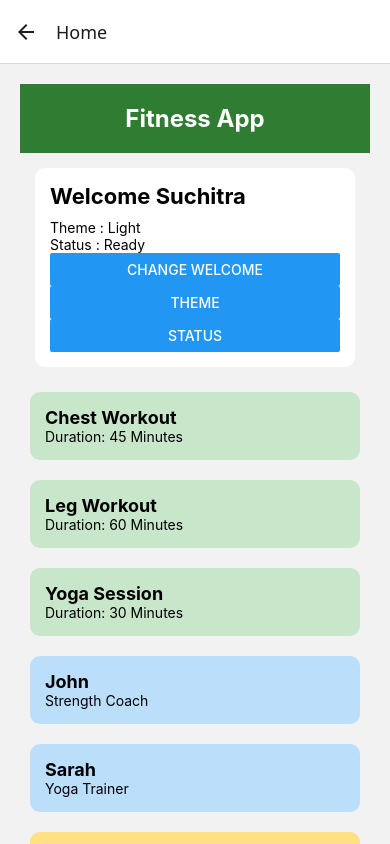
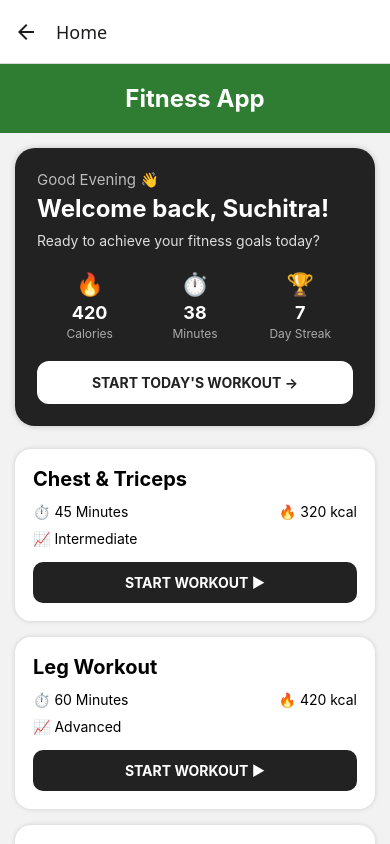
Before and after one commit to suchitrathippareddy-wq/Fitlife, a React Native app: screen /Home in a window 390 px wide. Built offline with nearby package versions, Linux system fonts and the light colour scheme.

Commit message:
Improved workout and welcome cards

```diff
--- a/components/WelcomeCard.js
+++ b/components/WelcomeCard.js
@@ -1,72 +1,127 @@
-import { View, Text, Button, StyleSheet } from "react-native";
+import { View, Text, StyleSheet, TouchableOpacity } from "react-native";
 import { useState } from "react";
 
 export default function WelcomeCard() {
-
-  const [title, setTitle] = useState("Welcome Suchitra");
-  const [theme, setTheme] = useState("Light");
-  const [status, setStatus] = useState("Ready");
+  const [name, setName] = useState("Suchitra");
 
   return (
-    <View
-      style={[
-        styles.card,
-        {
-          backgroundColor: theme === "Light" ? "#FFFFFF" : "#333333",
-        },
-      ]}
-    >
-      <Text
-        style={[
-          styles.title,
-          {
-            color: theme === "Light" ? "black" : "white",
-          },
-        ]}
-      >
-        {title}
+    <View style={styles.card}>
+
+      {/* Greeting */}
+      <Text style={styles.greeting}>Good Evening 👋</Text>
+
+      <Text style={styles.name}>Welcome back, {name}!</Text>
+
+      <Text style={styles.message}>
+        Ready to achieve your fitness goals today?
       </Text>
 
-      <Text style={{ color: theme === "Light" ? "black" : "white" }}>
-        Theme : {theme}
-      </Text>
+      {/* Quick Stats */}
+      <View style={styles.statsRow}>
 
-      <Text style={{ color: theme === "Light" ? "black" : "white" }}>
-        Status : {status}
-      </Text>
+        <View style={styles.statBox}>
+          <Text style={styles.icon}>🔥</Text>
+          <Text style={styles.statValue}>420</Text>
+          <Text style={styles.statLabel}>Calories</Text>
+        </View>
 
-      <Button
-        title="Change Welcome"
-        onPress={() => setTitle("Keep Training!")}
-      />
+        <View style={styles.statBox}>
+          <Text style={styles.icon}>⏱️</Text>
+          <Text style={styles.statValue}>38</Text>
+          <Text style={styles.statLabel}>Minutes</Text>
+        </View>
 
-      <Button
-        title="Theme"
-        onPress={() =>
-          setTheme(theme === "Light" ? "Dark" : "Light")
-        }
-      />
+        <View style={styles.statBox}>
+          <Text style={styles.icon}>🏆</Text>
+          <Text style={styles.statValue}>7</Text>
+          <Text style={styles.statLabel}>Day Streak</Text>
+        </View>
 
-      <Button
-        title="Status"
-        onPress={() =>
-          setStatus(status === "Ready" ? "Workout Done" : "Ready")
-        }
-      />
+      </View>
+
+      {/* Action Button */}
+      <TouchableOpacity
+        style={styles.button}
+        onPress={() => setName("Fitness Champion")}
+      >
+        <Text style={styles.buttonText}>
+          START TODAY'S WORKOUT →
+        </Text>
+      </TouchableOpacity>
+
     </View>
   );
 }
 
 const styles = StyleSheet.create({
   card: {
+    backgroundColor: "#222222",
     margin: 15,
-    padding: 15,
-    borderRadius: 10,
+    padding: 22,
+    borderRadius: 20,
     elevation: 5,
+    shadowOpacity: 0.2,
+    shadowRadius: 6,
   },
-  title: {
+
+  greeting: {
+    color: "#BBBBBB",
+    fontSize: 15,
+    marginBottom: 5,
+  },
+
+  name: {
+    color: "#FFFFFF",
+    fontSize: 24,
+    fontWeight: "bold",
+    marginBottom: 8,
+  },
+
+  message: {
+    color: "#DDDDDD",
+    fontSize: 14,
+    lineHeight: 20,
+    marginBottom: 20,
+  },
+
+  statsRow: {
+    flexDirection: "row",
+    justifyContent: "space-between",
+    marginBottom: 20,
+  },
+
+  statBox: {
+    alignItems: "center",
+    flex: 1,
+  },
+
+  icon: {
     fontSize: 22,
+    marginBottom: 5,
+  },
+
+  statValue: {
+    color: "#FFFFFF",
+    fontSize: 18,
     fontWeight: "bold",
-    marginBottom: 10,
+  },
+
+  statLabel: {
+    color: "#AAAAAA",
+    fontSize: 12,
+    marginTop: 3,
+  },
+
+  button: {
+    backgroundColor: "#FFFFFF",
+    paddingVertical: 13,
+    borderRadius: 12,
+    alignItems: "center",
+  },
+
+  buttonText: {
+    color: "#222222",
+    fontSize: 14,
+    fontWeight: "bold",
   },
 });
--- a/components/WorkoutCard.js
+++ b/components/WorkoutCard.js
@@ -1,23 +1,84 @@
-import { View, Text, StyleSheet } from "react-native";
+import { View, Text, StyleSheet, TouchableOpacity } from "react-native";
 
-export default function WorkoutCard({ title, duration }) {
+export default function WorkoutCard({
+  title,
+  duration,
+  calories,
+  difficulty,
+}) {
   return (
     <View style={styles.card}>
+
+      {/* Workout Title */}
       <Text style={styles.title}>{title}</Text>
-      <Text>Duration: {duration}</Text>
+
+      {/* Workout Information */}
+      <View style={styles.infoRow}>
+        <Text style={styles.info}>⏱️ {duration}</Text>
+        <Text style={styles.info}>🔥 {calories} kcal</Text>
+      </View>
+
+      {/* Difficulty */}
+      <Text style={styles.difficulty}>
+        📈 {difficulty}
+      </Text>
+
+      {/* Start Button */}
+      <TouchableOpacity
+        style={styles.button}
+        onPress={() => alert(`${title} started! 💪`)}
+      >
+        <Text style={styles.buttonText}>START WORKOUT ▶</Text>
+      </TouchableOpacity>
+
     </View>
   );
 }
 
 const styles = StyleSheet.create({
   card: {
-    backgroundColor: "#C8E6C9",
-    margin: 10,
-    padding: 15,
+    backgroundColor: "#FFFFFF",
+    marginHorizontal: 15,
+    marginVertical: 8,
+    padding: 18,
+    borderRadius: 16,
+
+    elevation: 4,
+    shadowOpacity: 0.15,
+    shadowRadius: 5,
+  },
+
+  title: {
+    fontSize: 20,
+    fontWeight: "bold",
+    marginBottom: 12,
+  },
+
+  infoRow: {
+    flexDirection: "row",
+    justifyContent: "space-between",
+  },
+
+  info: {
+    fontSize: 14,
+  },
+
+  difficulty: {
+    marginTop: 10,
+    fontSize: 14,
+  },
+
+  button: {
+    backgroundColor: "#222222",
+    marginTop: 15,
+    paddingVertical: 12,
     borderRadius: 10,
+    alignItems: "center",
   },
-  title: {
-    fontSize: 18,
+
+  buttonText: {
+    color: "#FFFFFF",
     fontWeight: "bold",
+    fontSize: 14,
   },
 });
--- a/screens/HomeScreen.js
+++ b/screens/HomeScreen.js
@@ -1,4 +1,3 @@
-import styles from "../components/styles/styles";
 import { ScrollView } from "react-native";
 import Header from "../components/Header";
 import WelcomeCard from "../components/WelcomeCard";
@@ -9,25 +8,36 @@ import Footer from "../components/Footer";
 
 export default function HomeScreen({ navigation }) {
   return (
-    <ScrollView style={styles.container}>
+    <ScrollView>
+
       <Header />
 
       <WelcomeCard />
 
+      {/* Workout Section */}
+
       <WorkoutCard
-        title="Chest Workout"
+        title="Chest & Triceps"
         duration="45 Minutes"
+        calories="320"
+        difficulty="Intermediate"
       />
 
       <WorkoutCard
         title="Leg Workout"
         duration="60 Minutes"
+        calories="420"
+        difficulty="Advanced"
       />
 
       <WorkoutCard
         title="Yoga Session"
         duration="30 Minutes"
+        calories="180"
+        difficulty="Beginner"
       />
+
+      {/* Trainers */}
 
       <TrainerCard
         name="John"
@@ -39,12 +49,15 @@ export default function HomeScreen({ navigation }) {
         specialty="Yoga Trainer"
       />
 
+      {/* Progress */}
+
       <ProgressCard
         goal="Weight Loss"
         progress="70%"
       />
 
       <Footer />
+
     </ScrollView>
   );
 }
```
